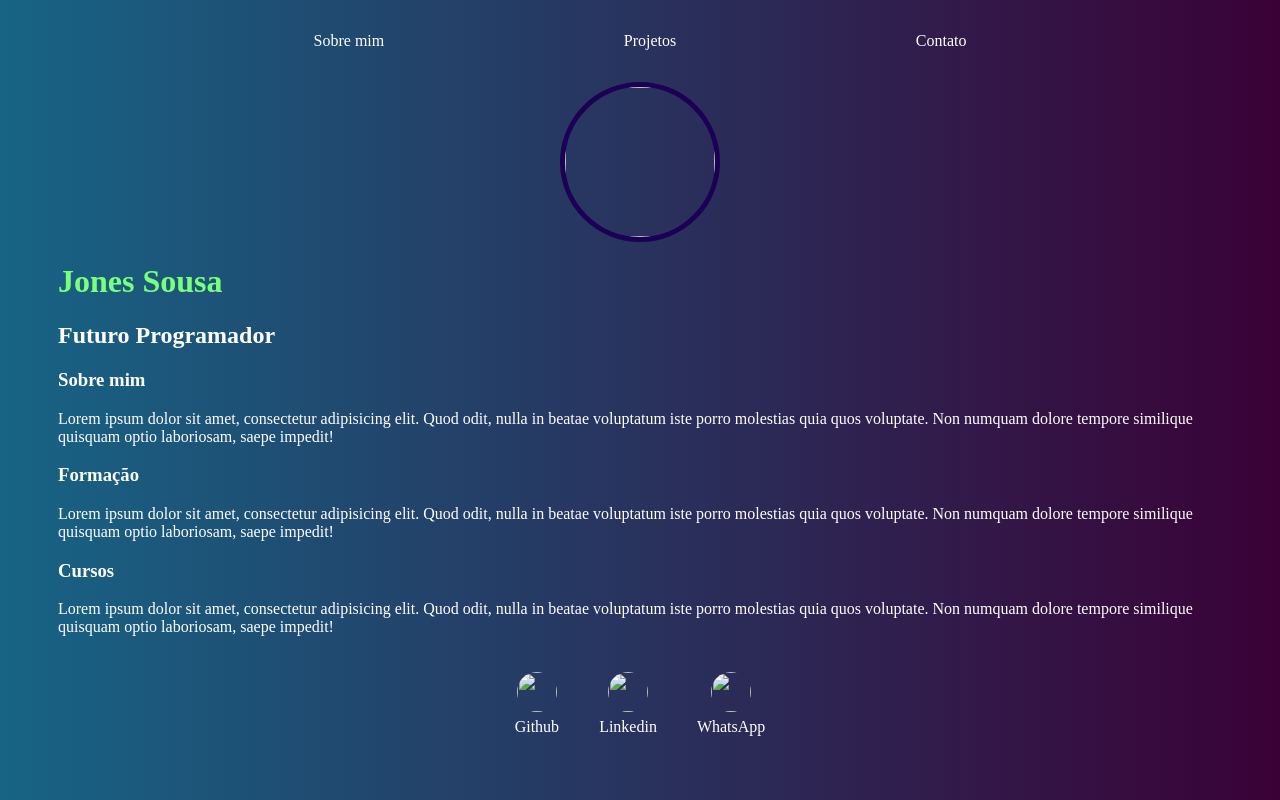
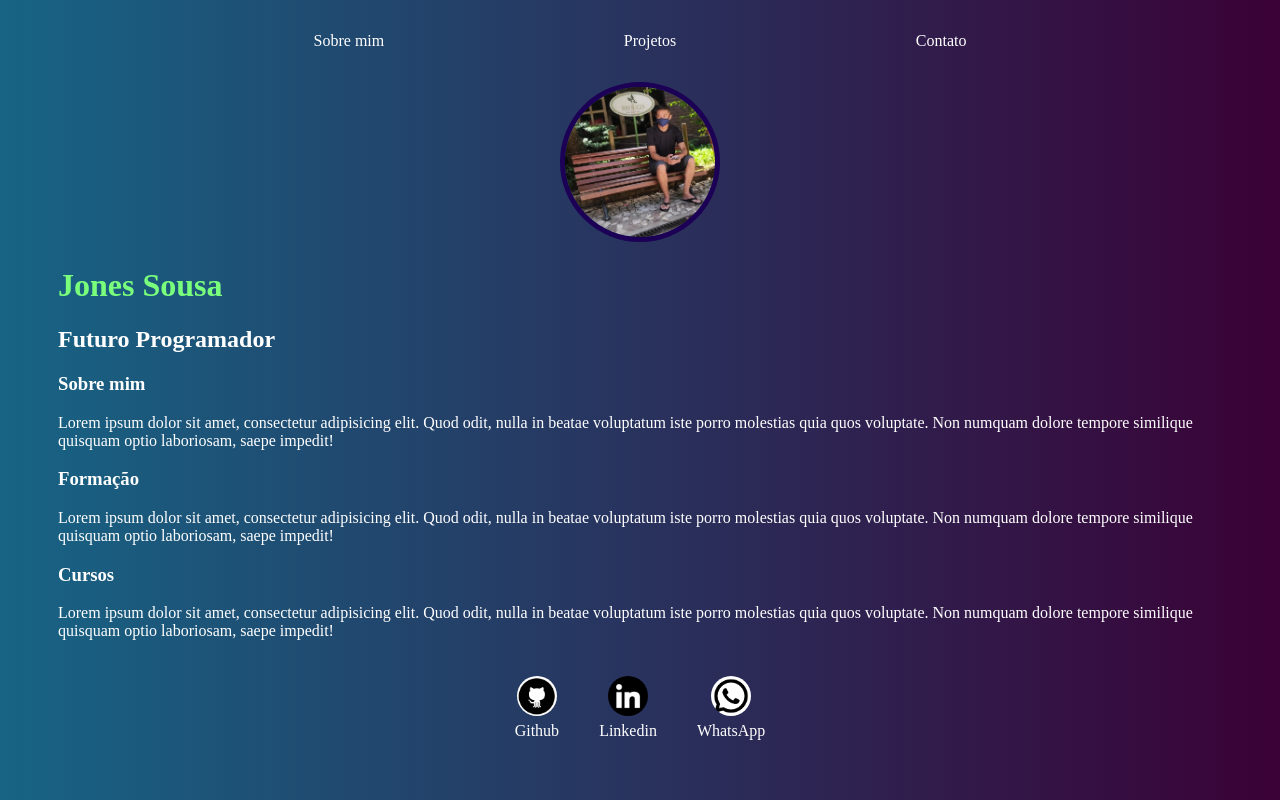
Before and after one commit to jonessousa/landpage.io, a plain HTML site: page index.html in a window 1280 px wide. Drawn offline with Linux system fonts and the light colour scheme.

Commit message:
Update index.html

```diff
--- a/index.html
+++ b/index.html
@@ -24,7 +24,7 @@
 
         <header>
             <div class="center">
-                <img src=".img/WhatsApp Image 2024-09-25 at 18.24.38.jpeg"></img>
+                <img src="img/WhatsApp Image 2024-09-25 at 18.24.38.jpeg"></img>
             </div>
            <h1>Jones Sousa</h1>
            <h2>Futuro Programador</h2>
@@ -46,15 +46,15 @@
         </main>
         <footer>
             <a href="https://github.com/jonessousa" target="_blank" rel="noopener noreferrer">
-                <img src=".img/github.png"alt="">
+                <img src="img/github.png"alt="">
                 <p>Github</p>
             </a>
             <a href="https://www.linkedin.com/in/jones-sousa" target="_blank" rel="noopener noreferrer">
-                <img src=".img/linkedin.png"alt="">
+                <img src="img/linkedin.png"alt="">
                 <p>Linkedin</p>
             </a>
             <a href="https://wa.me/5585985123495" target="_blank" rel="noopener noreferrer">
-                <img src=".img/whats.png"alt="">
+                <img src="img/whats.png"alt="">
                 <p>WhatsApp</p>
             </a>
         </footer>
```
